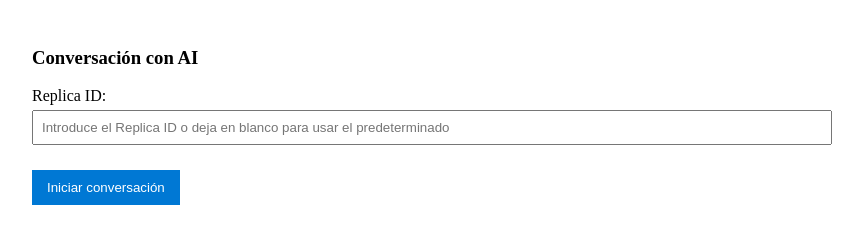
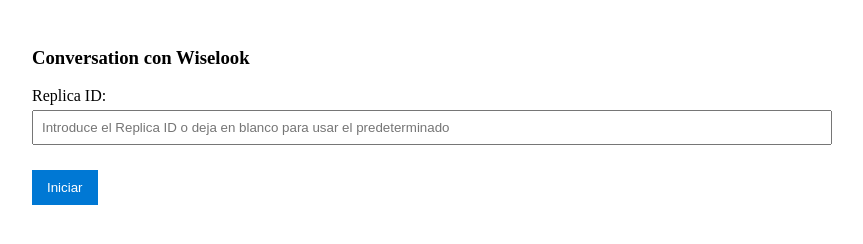
Before and after one commit to rober13/demowiselook, a plain HTML site: page index.html in a window 1280 px wide. Shown: the whole page, without its empty margins (208-1071 px from the left). Drawn offline with Linux system fonts and the light colour scheme.

Commit message:
feat: update HTML interface for conversation initiation and add API configuration files

```diff
--- a/index.html
+++ b/index.html
@@ -1,15 +1,15 @@
 <div class="container">
-  <h3>Conversación con AI</h3>
+  <h3>Conversation con Wiselook</h3>
   <div class="form-group">
     <label for="replicaInput">Replica ID:</label>
     <input type="text" id="replicaInput" placeholder="Introduce el Replica ID o deja en blanco para usar el predeterminado">
   </div>
-  <button id="callBtn">Iniciar conversación</button>
+  <button id="callBtn">Iniciar</button>
   <div id="callArea" style="height:600px;"></div>
 </div>
 
 <script type="module">
-import DailyIframe from "https://unpkg.com/@daily-co/daily-js";
+import { DailyIframe } from "https://unpkg.com/@daily-co/daily-js";
 
 document.getElementById('callBtn').onclick = async () => {
   // Obtener el ID de replica desde el input o usar undefined para que el backend use el predeterminado
```
Also changed, not shown: api/local.settings.json (added, +9 -0 lines), api/package.json (added, +7 -0 lines), 1 other file.
